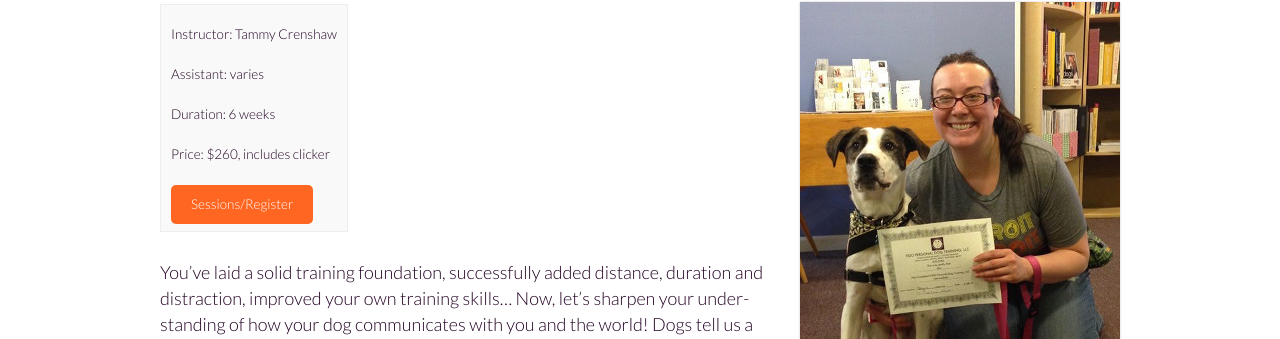
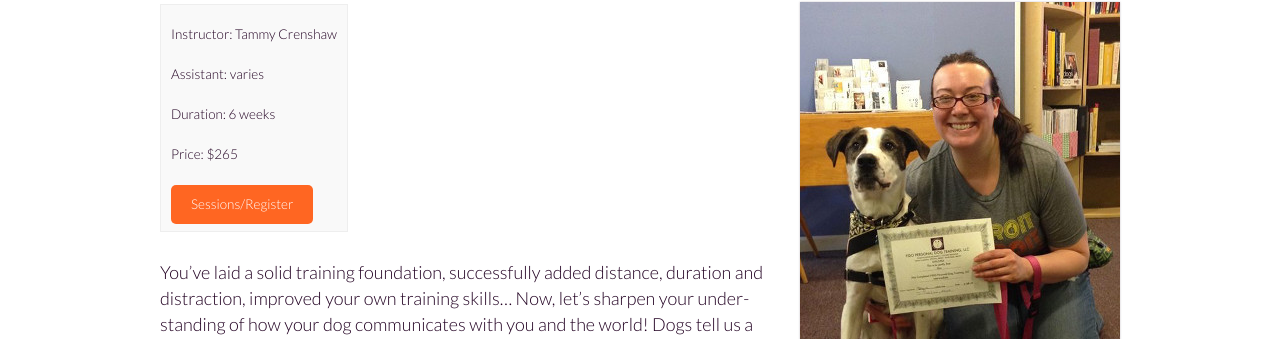
Before and after one commit to fidodogtraining/fidodogtraining.github.io, a Jekyll site: the page built from _classes/intermediate.md, in a window 1280 px wide. Shown: the part 382-721 px from the top of the page. Built offline with Jekyll 4.4.1, drawn with Linux system fonts in a browser that asks for light colours.

Commit message:
Update intermediate.md

```diff
--- a/_classes/intermediate.md
+++ b/_classes/intermediate.md
@@ -6,7 +6,7 @@ image: intermediate.jpg
 trainer: Tammy Crenshaw
 assistant: varies
 duration: "6 weeks"
-price: "$260, includes clicker"
+price: "$265"
 square: "https://squareup.com/market/FidoPersonalDogTraining/intermediate-web"
 ---
 You’ve laid a solid training foundation, successfully added distance, duration and distraction, improved your own training skills… Now, let’s sharpen your understanding of how your dog communicates with you and the world! Dogs tell us a lot through body language, so the better we understand what they're saying, the better our relationship with them!
```
